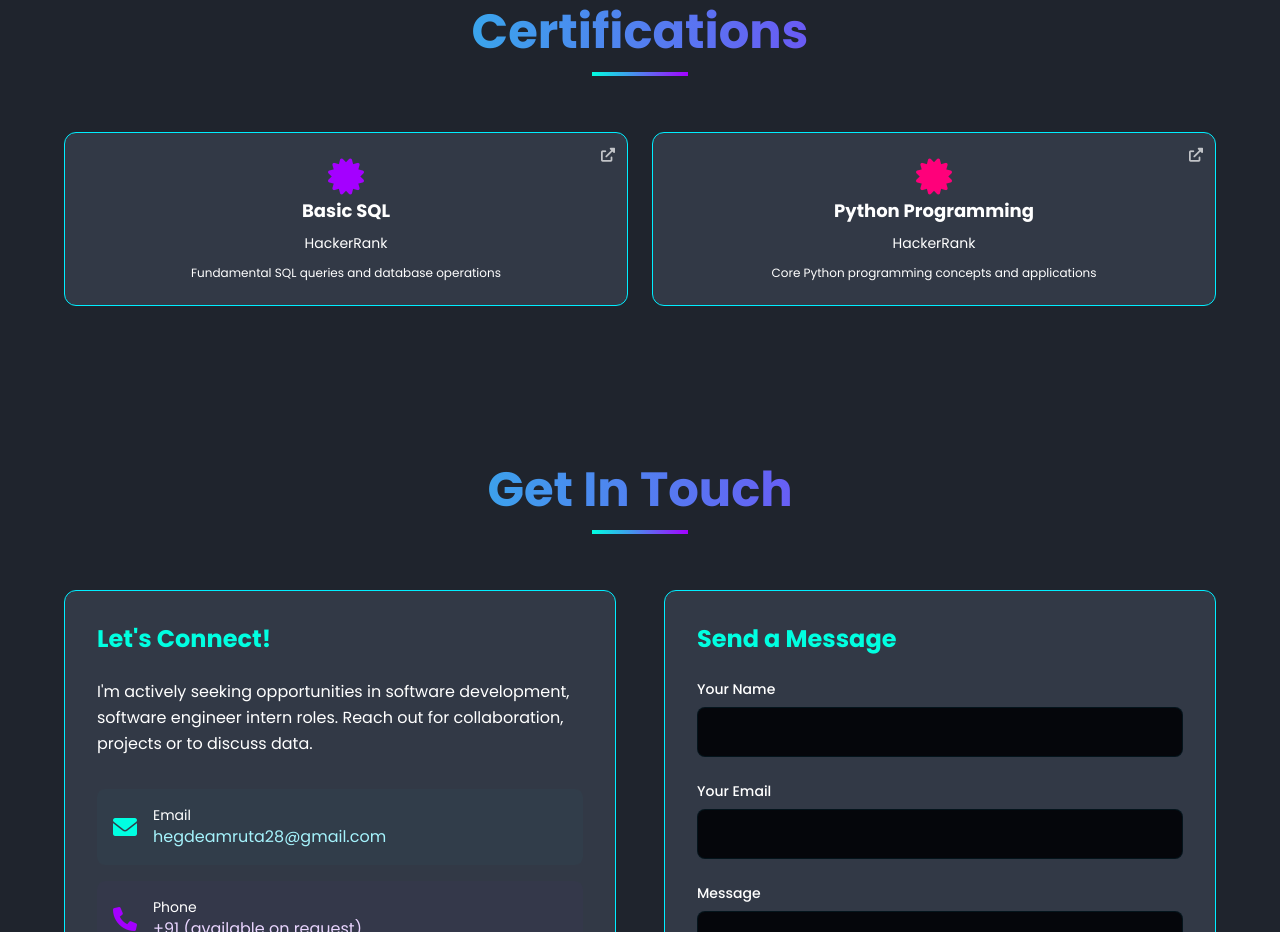
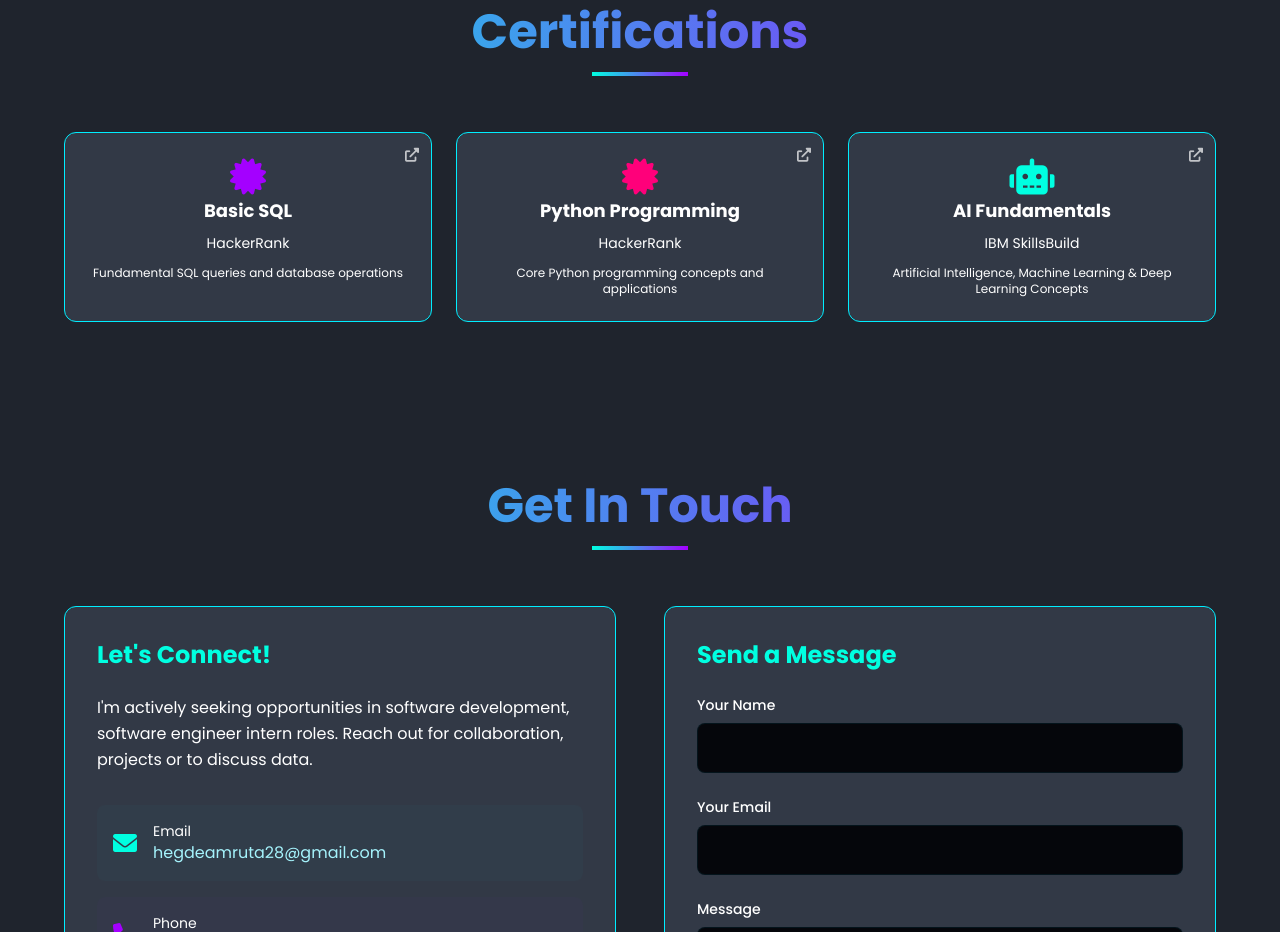
Before and after one commit to amrutahere08/amrutahere08.github.io, a plain HTML site: page index.html in a window 1280 px wide. Shown: the part 5400-6332 px from the top of the page. Drawn offline with nearby package versions, Linux system fonts and the light colour scheme; a web font is replaced by a local one.

Commit message:
Update index.html

```diff
--- a/index.html
+++ b/index.html
@@ -981,10 +981,10 @@
             </h2>
             <div class="w-24 h-1" style="background: linear-gradient(90deg,#00ffe1,#a400ff); margin: 0 auto 3.5rem;">
             </div>
-            <div class="grid md:grid-cols-2 lg:grid-cols-2 gap-6">
+            <div class="grid md:grid-cols-2 lg:grid-cols-3 gap-6">
                 <a href="https://www.hackerrank.com/certificates/e645c4239e40" target="_blank" class="no-underline">
                     <div
-                        class="card-3d gradient-border p-6 text-center muted hover:scale-105 transition-transform relative">
+                        class="card-3d gradient-border p-6 text-center muted hover:scale-105 transition-transform relative h-full">
                         <i class="fas fa-external-link-alt absolute top-3 right-3 text-sm opacity-70"></i>
                         <i class="fas fa-certificate text-4xl" style="color:#a400ff"></i>
                         <h3 class="font-bold mb-2 text-lg">Basic SQL</h3>
@@ -994,12 +994,23 @@
                 </a>
                 <a href="https://www.hackerrank.com/certificates/3f54d681fc66" target="_blank" class="no-underline">
                     <div
-                        class="card-3d gradient-border p-6 text-center muted hover:scale-105 transition-transform relative">
+                        class="card-3d gradient-border p-6 text-center muted hover:scale-105 transition-transform relative h-full">
                         <i class="fas fa-external-link-alt absolute top-3 right-3 text-sm opacity-70"></i>
                         <i class="fas fa-certificate text-4xl" style="color:#ff007a"></i>
                         <h3 class="font-bold mb-2 text-lg">Python Programming</h3>
                         <p class="text-sm muted mb-3">HackerRank</p>
                         <p class="text-xs muted">Core Python programming concepts and applications</p>
+                    </div>
+                </a>
+                <a href="https://www.credly.com/badges/3211adf1-fe99-4007-bec8-42fa3ab34b16/public_url" target="_blank"
+                    class="no-underline">
+                    <div
+                        class="card-3d gradient-border p-6 text-center muted hover:scale-105 transition-transform relative h-full">
+                        <i class="fas fa-external-link-alt absolute top-3 right-3 text-sm opacity-70"></i>
+                        <i class="fas fa-robot text-4xl" style="color:#00ffe1"></i>
+                        <h3 class="font-bold mb-2 text-lg">AI Fundamentals</h3>
+                        <p class="text-sm muted mb-3">IBM SkillsBuild</p>
+                        <p class="text-xs muted">Artificial Intelligence, Machine Learning & Deep Learning Concepts</p>
                     </div>
                 </a>
             </div>
```
